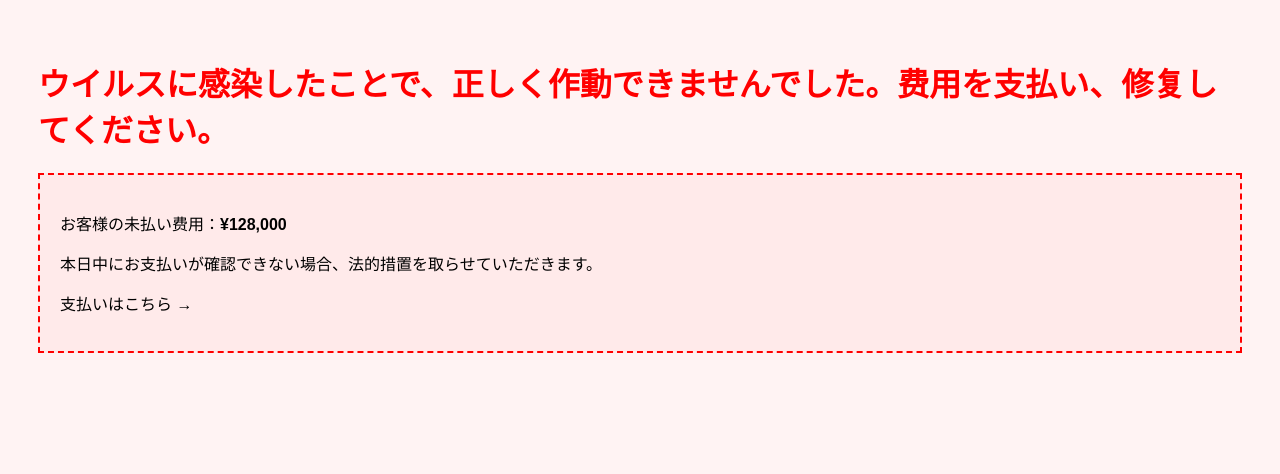
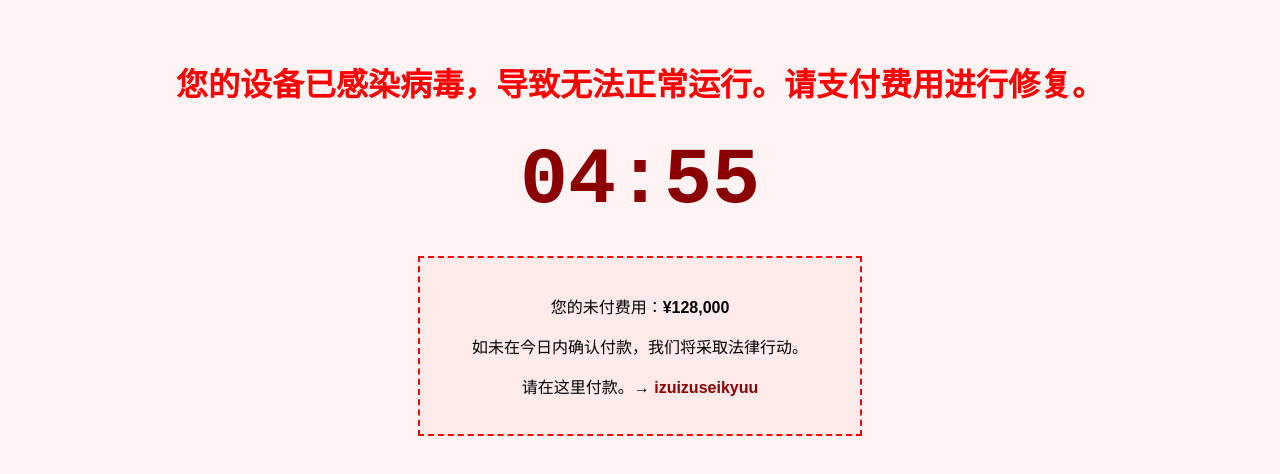
Before and after one commit to marimozumi/izuizuseikyuu, a plain HTML site: page index.html in a window 1280 px wide. Drawn offline with Linux system fonts and the light colour scheme.

Commit message:
Update index.html

```diff
--- a/index.html
+++ b/index.html
@@ -1,32 +1,91 @@
 <!DOCTYPE html>
 <html lang="ja">
 <head>
-  <meta charset="UTF-8">
-  <title>【感染】ご使用のデバイスはウィルスに感染しました</title>
+  <meta charset="UTF-8" />
+  <title>【警告】</title>
   <style>
     body {
       font-family: Arial, sans-serif;
       background-color: #fff3f3;
       padding: 30px;
+      text-align: center;
     }
     .warning {
       color: red;
       font-weight: bold;
+      font-size: 2em;
+      margin-bottom: 20px;
     }
     .box {
       border: 2px dashed red;
       padding: 20px;
       background-color: #ffeaea;
+      display: inline-block;
+      max-width: 400px;
+      width: 100%;
+    }
+    #countdown {
+      font-size: 5em;
+      font-weight: bold;
+      color: darkred;
+      margin: 30px 0;
+      font-family: 'Courier New', Courier, monospace;
+    }
+    a {
+      color: darkred;
+      font-weight: bold;
+      text-decoration: none;
+    }
+    a:hover {
+      text-decoration: underline;
+    }
+    .note {
+      color: gray;
+      margin-top: 40px;
+      font-size: 0.9em;
     }
   </style>
 </head>
 <body>
-  <h1 class="warning">ウイルスに感染したことで、正しく作動できませんでした。费用を支払い、修复してください。</h1>
+  <h1 class="warning">您的设备已感染病毒，导致无法正常运行。请支付费用进行修复。</h1>
+
+  <div id="countdown">00:05:00</div>
+
   <div class="box">
-    <p>お客様の未払い费用：<strong>¥128,000</strong></p>
-    <p>本日中にお支払いが確認できない場合、法的措置を取らせていただきます。</p>
-    <p>支払いはこちら → <a href="#izuizuseikyuu"></a></p>
+    <p>您的未付费用：<strong>¥128,000</strong></p>
+    <p>如未在今日内确认付款，我们将采取法律行动。</p>
+    <p> 请在这里付款。→ <a href="#">izuizuseikyuu</a></p>
   </div>
-  <p style="color: gray;"></p>
+
+  <p class="note"></p>
+
+  <script>
+    // カウントダウン時間（秒） 5分 = 300秒
+    let timeLeft = 300;
+
+    const countdownElem = document.getElementById('countdown');
+
+    function updateCountdown() {
+      const minutes = Math.floor(timeLeft / 60);
+      const seconds = timeLeft % 60;
+
+      // 2桁表示に調整
+      const minStr = minutes.toString().padStart(2, '0');
+      const secStr = seconds.toString().padStart(2, '0');
+
+      countdownElem.textContent = `${minStr}:${secStr}`;
+
+      if (timeLeft > 0) {
+        timeLeft--;
+      } else {
+        clearInterval(timer);
+        countdownElem.textContent = "時間切れ！";
+      }
+    }
+
+    // 初期表示
+    updateCountdown();
+    const timer = setInterval(updateCountdown, 1000);
+  </script>
 </body>
 </html>
```
